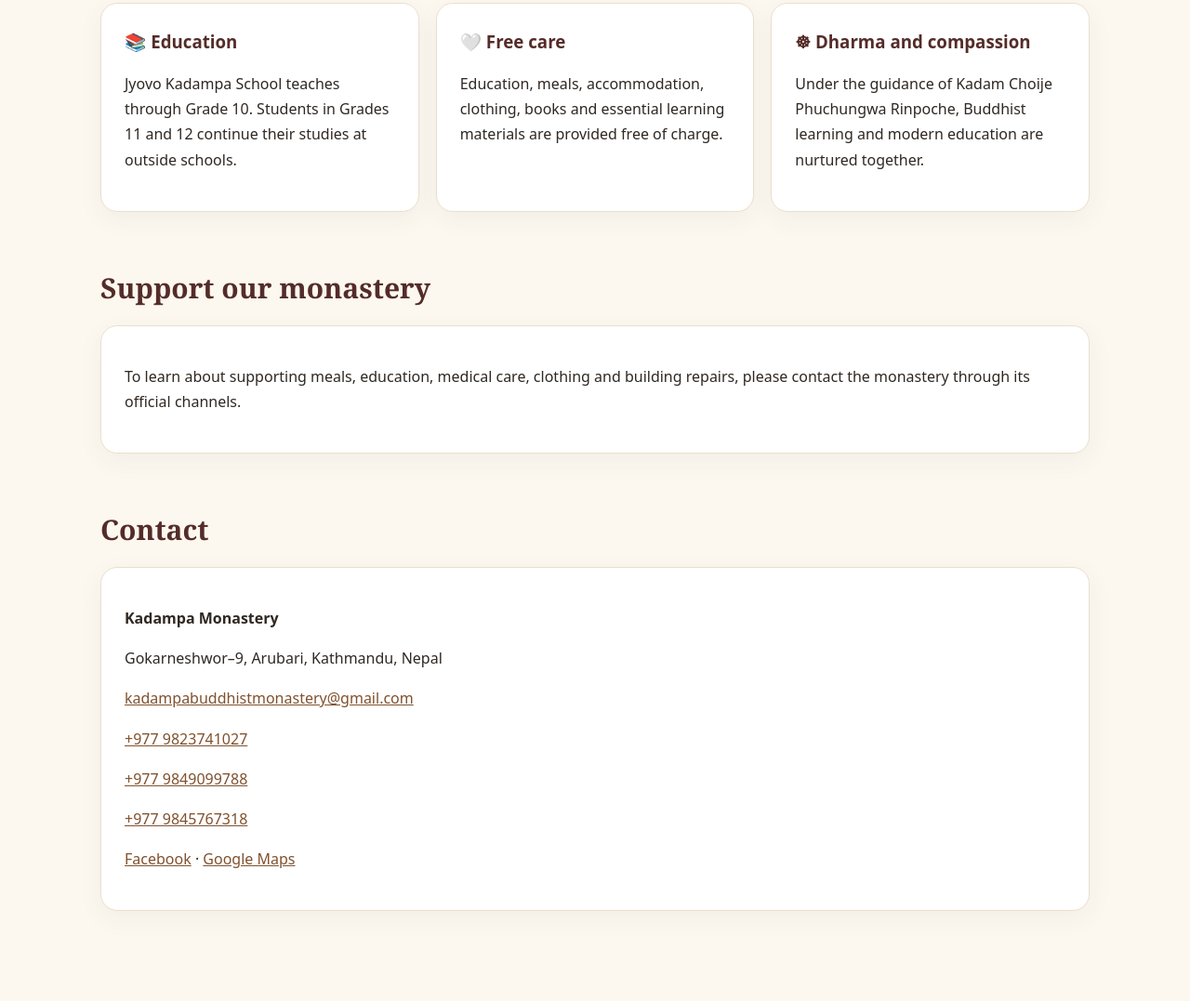
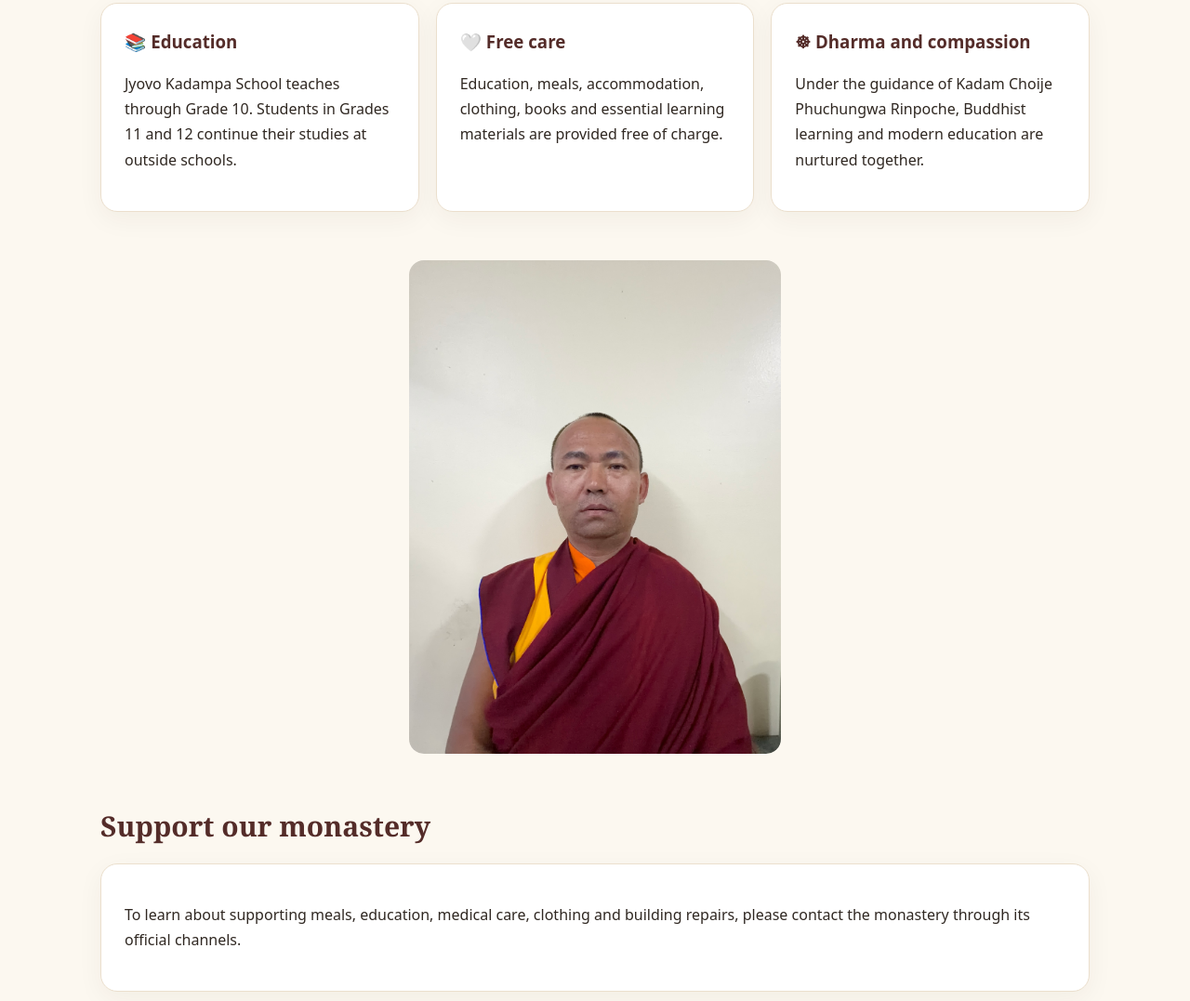
Before and after one commit to kadampamonasterynp/Kadampa-monastery-website-, a plain HTML site: page index.html in a window 1280 px wide. Shown: the part 1732-2809 px from the top of the page at 93% size. Drawn offline with Linux system fonts and the light colour scheme.

Commit message:
Add image for Kadam Choije Phuchungwa Rinpoche

```diff
--- a/index.html
+++ b/index.html
@@ -86,7 +86,7 @@ small{opacity:.8}
 </article>
 </div>
 </section>
-
+<img src="IMG_6437.jpeg" alt="Kadam Choije Phuchungwa Rinpoche" style="display:block;width:100%;max-width:400px;height:auto;margin:24px auto;border-radius:16px;">
 <section id="support" class="section">
 <h2 data-i18n="supportTitle">गुम्बालाई सहयोग</h2>
 <div class="card">
```
